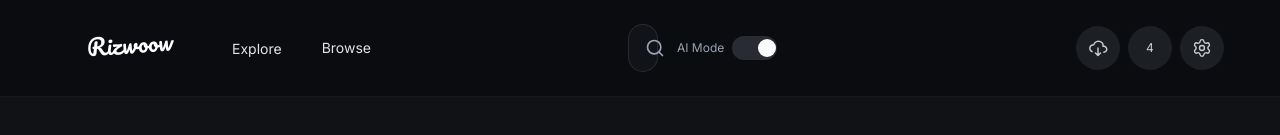
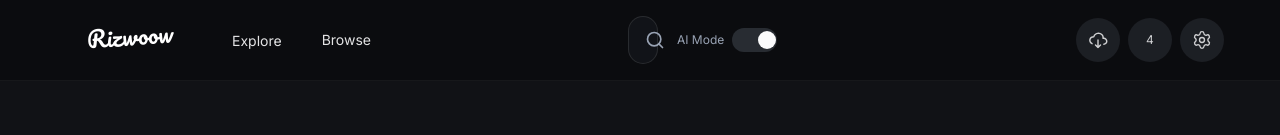
Before and after one commit to xe986232-ai/Wann, a Next.js app: page / in a window 1280 px wide. Shown: the top 135 px of the page. Built offline with nearby package versions, Linux system fonts and the light colour scheme.

Commit message:
Reduce navbar vertical padding to make it thinner

```diff
--- a/src/components/layout/navbar.tsx
+++ b/src/components/layout/navbar.tsx
@@ -26,7 +26,7 @@ export function Navbar() {
 
   return (
     <header className="sticky top-0 z-50 border-b border-white/5 bg-[#0b0c0f]">
-      <div className="flex flex-wrap items-center justify-between gap-4 px-sm py-md md:px-lg lg:grid lg:grid-cols-3">
+      <div className="flex flex-wrap items-center justify-between gap-4 px-sm py-sm md:px-lg lg:grid lg:grid-cols-3">
         {/* logo + desktop nav */}
         <div className="order-1 flex items-center gap-8">
           <Link
```
